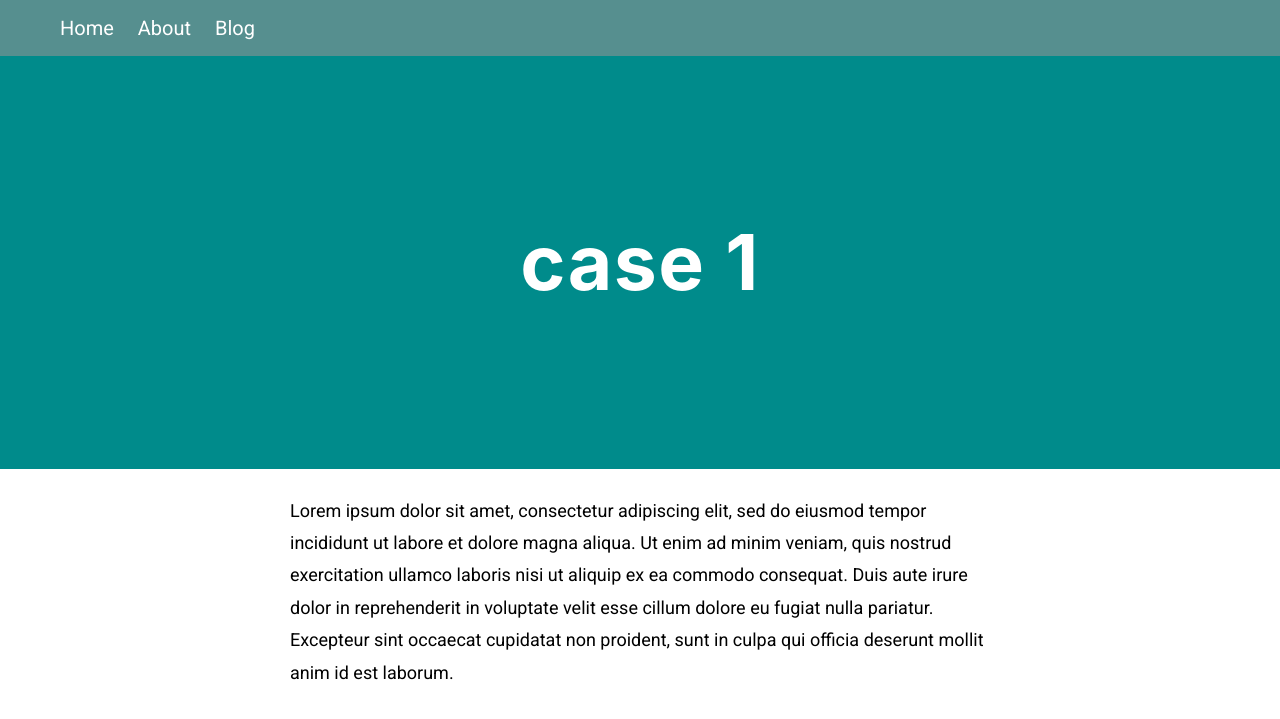
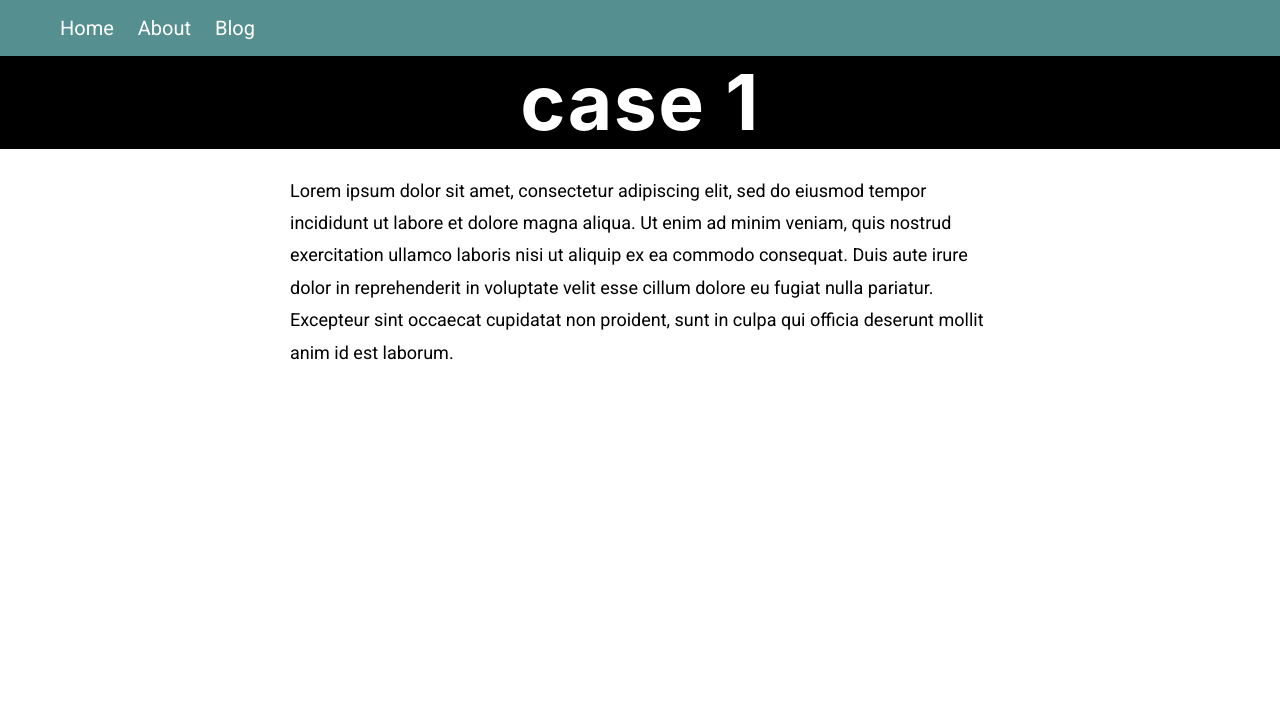
Before and after one commit to generalistsanctuary/generalistsanctuary.github.io, a Jekyll site: the page built from _posts/2021-08-05-case1.md, in a window 1280 px wide. Shown: the top 719 px of the page. Built offline with Jekyll 4.4.1, drawn with Linux system fonts in a browser that asks for light colours.

Commit message:
Update posts-style.css

```diff
--- a/styles/posts-style.css
+++ b/styles/posts-style.css
@@ -1,6 +1,5 @@
 h1{
-      background: darkcyan;
-      padding: 12.5% ;
+      background: black;
       align-content: center;
       color: white;
       text-align: center;
```
